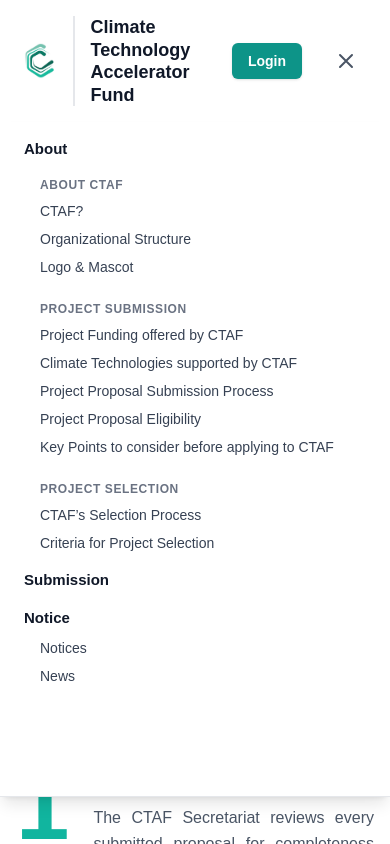
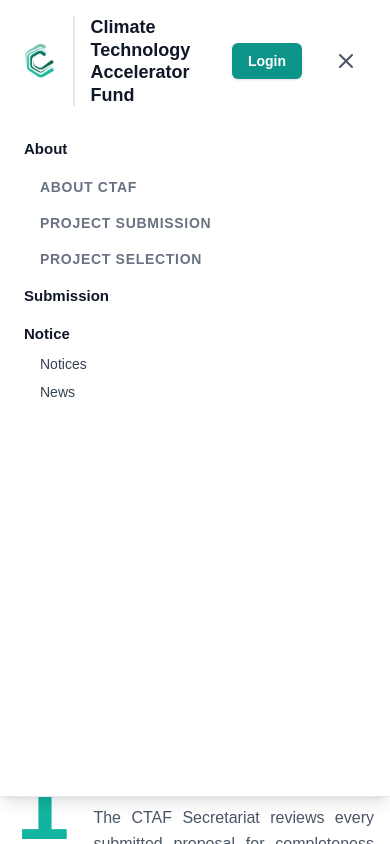
Before and after one commit to LzLLC2022/CPMS, a Next.js app: page /about/selection-process in a window 390 px wide. Both pictures are taken after a click on the button 346 px from the left and 61 px from the top of the page. Shown: the top 844 px of the page. Built offline with nearby package versions, Linux system fonts and the light colour scheme.

Commit message:
fix: simplify About dropdown to only show 1st-level categories

```diff
--- a/src/components/Header.tsx
+++ b/src/components/Header.tsx
@@ -73,30 +73,16 @@
             About
           </Link>
 
-          <div className="absolute left-1/2 -translate-x-1/2 top-full mt-1 hidden group-hover:flex flex-col bg-white border border-gray-100 shadow-lg rounded-md py-4 w-80 z-50">
-            {/* About CTAF */}
-            <div className="px-4 pb-1 mb-2 border-b border-gray-100">
-              <span className="text-xs font-bold text-gray-500 uppercase tracking-wider">About CTAF</span>
-            </div>
-            <Link href="/about/ctaf" className="px-4 py-2 text-sm text-gray-700 hover:bg-primary-50 hover:text-primary-600 transition-colors">CTAF?</Link>
-            <Link href="/about/structure" className="px-4 py-2 text-sm text-gray-700 hover:bg-primary-50 hover:text-primary-600 transition-colors">Organizational Structure</Link>
-            <Link href="/about/logo" className="px-4 py-2 text-sm text-gray-700 hover:bg-primary-50 hover:text-primary-600 transition-colors">Logo & Mascot</Link>
-
-            {/* Project Submission */}
-            <div className="px-4 pb-1 mb-2 mt-4 border-b border-gray-100">
-              <span className="text-xs font-bold text-gray-500 uppercase tracking-wider">Project Submission</span>
-            </div>
-            <Link href="/about/funding" className="px-4 py-2 text-sm text-gray-700 hover:bg-primary-50 hover:text-primary-600 transition-colors">Project Funding offered by CTAF</Link>
-            <Link href="/about/technologies" className="px-4 py-2 text-sm text-gray-700 hover:bg-primary-50 hover:text-primary-600 transition-colors">Climate Technologies supported by CTAF</Link>
-            <Link href="/about/submission-process" className="px-4 py-2 text-sm text-gray-700 hover:bg-primary-50 hover:text-primary-600 transition-colors">Project Proposal Submission Process</Link>
-            <Link href="/about/eligibility" className="px-4 py-2 text-sm text-gray-700 hover:bg-primary-50 hover:text-primary-600 transition-colors">Project Proposal Eligibility</Link>
-
-            {/* Project Selection */}
-            <div className="px-4 pb-1 mb-2 mt-4 border-b border-gray-100">
-              <span className="text-xs font-bold text-gray-500 uppercase tracking-wider">Project Selection</span>
-            </div>
-            <Link href="/about/selection-process" className="px-4 py-2 text-sm text-gray-700 hover:bg-primary-50 hover:text-primary-600 transition-colors">CTAF’s Selection Process</Link>
-            <Link href="/about/criteria" className="px-4 py-2 text-sm text-gray-700 hover:bg-primary-50 hover:text-primary-600 transition-colors">Criteria for Project Selection</Link>
+          <div className="absolute left-1/2 -translate-x-1/2 top-full mt-1 hidden group-hover:flex flex-col bg-white border border-gray-100 shadow-lg rounded-md py-4 w-56 z-50">
+            <Link href="/about/ctaf" className="px-4 py-2 text-sm font-bold text-gray-500 uppercase tracking-wider hover:bg-primary-50 hover:text-primary-600 transition-colors">
+              About CTAF
+            </Link>
+            <Link href="/about/funding" className="px-4 py-2 text-sm font-bold text-gray-500 uppercase tracking-wider hover:bg-primary-50 hover:text-primary-600 transition-colors">
+              Project Submission
+            </Link>
+            <Link href="/about/selection-process" className="px-4 py-2 text-sm font-bold text-gray-500 uppercase tracking-wider hover:bg-primary-50 hover:text-primary-600 transition-colors">
+              Project Selection
+            </Link>
           </div>
         </div>
 
@@ -199,22 +185,16 @@
         <div className="absolute top-full left-0 right-0 bg-white border-b border-gray-200 shadow-lg sm:hidden flex flex-col py-4 px-6 gap-4 z-50 h-[80vh] overflow-y-auto">
           <div className="flex flex-col gap-2">
             <span className="text-[15px] font-bold text-gray-900">About</span>
-            <div className="pl-4 flex flex-col gap-2">
-              <span className="text-xs font-bold text-gray-500 uppercase tracking-wider mt-2">About CTAF</span>
-              <Link href="/about/ctaf" className="text-sm text-gray-700 hover:text-primary-600" onClick={() => setIsMobileMenuOpen(false)}>CTAF?</Link>
-              <Link href="/about/structure" className="text-sm text-gray-700 hover:text-primary-600" onClick={() => setIsMobileMenuOpen(false)}>Organizational Structure</Link>
-              <Link href="/about/logo" className="text-sm text-gray-700 hover:text-primary-600" onClick={() => setIsMobileMenuOpen(false)}>Logo & Mascot</Link>
-
-              <span className="text-xs font-bold text-gray-500 uppercase tracking-wider mt-4">Project Submission</span>
-              <Link href="/about/funding" className="text-sm text-gray-700 hover:text-primary-600" onClick={() => setIsMobileMenuOpen(false)}>Project Funding offered by CTAF</Link>
-              <Link href="/about/technologies" className="text-sm text-gray-700 hover:text-primary-600" onClick={() => setIsMobileMenuOpen(false)}>Climate Technologies supported by CTAF</Link>
-              <Link href="/about/submission-process" className="text-sm text-gray-700 hover:text-primary-600" onClick={() => setIsMobileMenuOpen(false)}>Project Proposal Submission Process</Link>
-              <Link href="/about/eligibility" className="text-sm text-gray-700 hover:text-primary-600" onClick={() => setIsMobileMenuOpen(false)}>Project Proposal Eligibility</Link>
-              <Link href="/about/key-points" className="text-sm text-gray-700 hover:text-primary-600" onClick={() => setIsMobileMenuOpen(false)}>Key Points to consider before applying to CTAF</Link>
-
-              <span className="text-xs font-bold text-gray-500 uppercase tracking-wider mt-4">Project Selection</span>
-              <Link href="/about/selection-process" className="text-sm text-gray-700 hover:text-primary-600" onClick={() => setIsMobileMenuOpen(false)}>CTAF’s Selection Process</Link>
-              <Link href="/about/criteria" className="text-sm text-gray-700 hover:text-primary-600" onClick={() => setIsMobileMenuOpen(false)}>Criteria for Project Selection</Link>
+            <div className="pl-4 flex flex-col gap-4 mt-2">
+              <Link href="/about/ctaf" className="text-sm font-bold text-gray-500 uppercase tracking-wider hover:text-primary-600 transition-colors" onClick={() => setIsMobileMenuOpen(false)}>
+                About CTAF
+              </Link>
+              <Link href="/about/funding" className="text-sm font-bold text-gray-500 uppercase tracking-wider hover:text-primary-600 transition-colors" onClick={() => setIsMobileMenuOpen(false)}>
+                Project Submission
+              </Link>
+              <Link href="/about/selection-process" className="text-sm font-bold text-gray-500 uppercase tracking-wider hover:text-primary-600 transition-colors" onClick={() => setIsMobileMenuOpen(false)}>
+                Project Selection
+              </Link>
             </div>
           </div>
 
```
